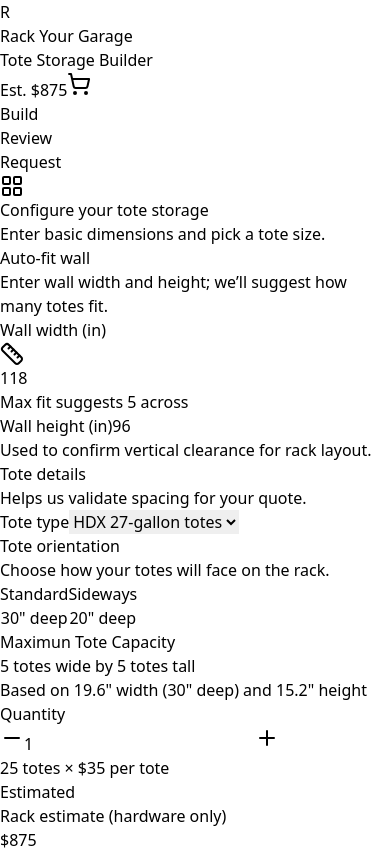
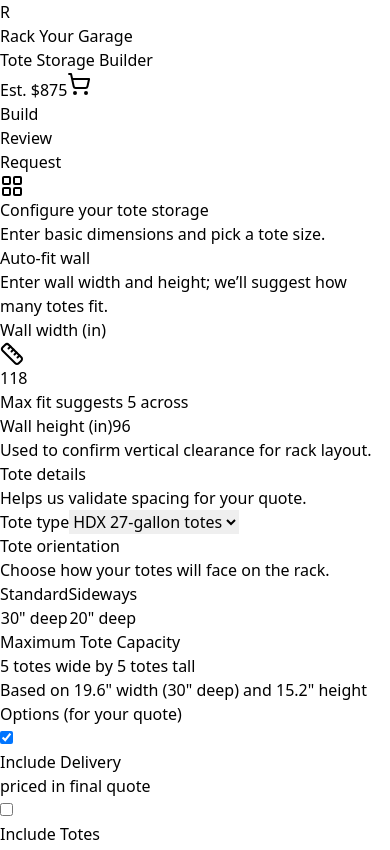
Before and after one commit to jdrzayich/tote-builder, a Next.js app: page / in a window 390 px wide. Shown: the top 850 px of the page. Built offline with nearby package versions, Linux system fonts and the light colour scheme.

Commit message:
Update page.tsx

```diff
--- a/app/page.tsx
+++ b/app/page.tsx
@@ -184,7 +184,6 @@ function BuilderApp() {
   const [toteType, setToteType] = useState<"hdx27" | "custom">("hdx27");
   const [orientation, setOrientation] = useState<"standard" | "sideways">("standard");
 
-  const [qty, setQty] = useState<number>(1);
   const [addons, setAddons] = useState<Record<string, boolean>>({
     install: true,
     remove: false,
@@ -239,8 +238,8 @@ function BuilderApp() {
   const totalBays = maxFit.cols * maxFit.rows;
 
   const estTotal = useMemo(() => {
-  return (Number(qty) || 0) * totalBays * PRICE_PER_BAY;
-}, [qty, totalBays]);
+  return totalBays * PRICE_PER_BAY;
+}, [totalBays]);
 
 
   const [quoteItems, setQuoteItems] = useState<QuoteItem[]>([]);
@@ -256,7 +255,6 @@ function BuilderApp() {
       wallHeightIn,
       toteType,
       orientation,
-      qty: Number(qty) || 0,
       cols: maxFit.cols,
       rows: maxFit.rows,
       totalBays: maxFit.cols * maxFit.rows,
@@ -442,7 +440,7 @@ function BuilderApp() {
 
                      {/* MAX FIT RESULT */}
                     <div className="rounded-2xl border border-neutral-200 bg-neutral-50 p-3">
-                      <div className="text-xs text-neutral-500">Maximun Tote Capacity</div>
+                      <div className="text-xs text-neutral-500">Maximum Tote Capacity</div>
 
                       <div className="text-sm font-semibold">
                       {maxFit.cols === 0 || maxFit.rows === 0 ? (
@@ -469,31 +467,38 @@ function BuilderApp() {
 
                   <Separator />
 
-                  <div className="grid grid-cols-2 gap-3">
+                 {/* OPTIONS */}
 <div className="space-y-2">
-                      <Label>Quantity</Label>
+  <Label>Options (for your quote)</Label>
+  <div className="space-y-2">
+    {ADDONS.map((a) => (
+      <div key={a.id} className="flex items-center justify-between rounded-2xl border border-neutral-200 p-3">
         <div className="flex items-center gap-2">
-                        <Button type="button" variant="outline" size="icon" onClick={() => setQty((q) => clamp((Number(q) || 0) - 1, 1, 99))}>
-                          <Minus className="h-4 w-4" />
-                        </Button>
-                        <Input value={qty} onChange={(e) => setQty(Number(e.target.value))} inputMode="numeric" className="text-center" />
-                        <Button type="button" variant="outline" size="icon" onClick={() => setQty((q) => clamp((Number(q) || 0) + 1, 1, 99))}>
-                          <Plus className="h-4 w-4" />
-                        </Button>
+          <Checkbox
+            checked={!!addons[a.id]}
+            onChange={(v) => setAddons((prev) => ({ ...prev, [a.id]: v }))}
+          />
+          <div className="text-sm">{a.name}</div>
         </div>
-                      <div className="text-xs text-neutral-500">
-                        {maxFit.cols * maxFit.rows} totes × ${PRICE_PER_BAY} per tote
+        <div className="text-xs text-neutral-500">priced in final quote</div>
+      </div>
+    ))}
   </div>
 </div>
 
+<Separator />
+
+{/* PRICE ESTIMATE (LAST) */}
 <div className="space-y-2">
-                      <Label>Estimated</Label>
+  <Label>Price estimate</Label>
   <div className="rounded-2xl border border-neutral-200 bg-neutral-50 p-3">
-                        <div className="text-xs text-neutral-500">Rack estimate (hardware only)</div>
+    <div className="text-xs text-neutral-500">
+      {totalBays} bays × ${PRICE_PER_BAY} per bay (hardware only)
+    </div>
     <div className="text-lg font-semibold">{money(estTotal)}</div>
   </div>
 </div>
-                  </div>
+
 
                   <Separator />
 
```
Lines whose indentation alone changed are shown as unchanged.
